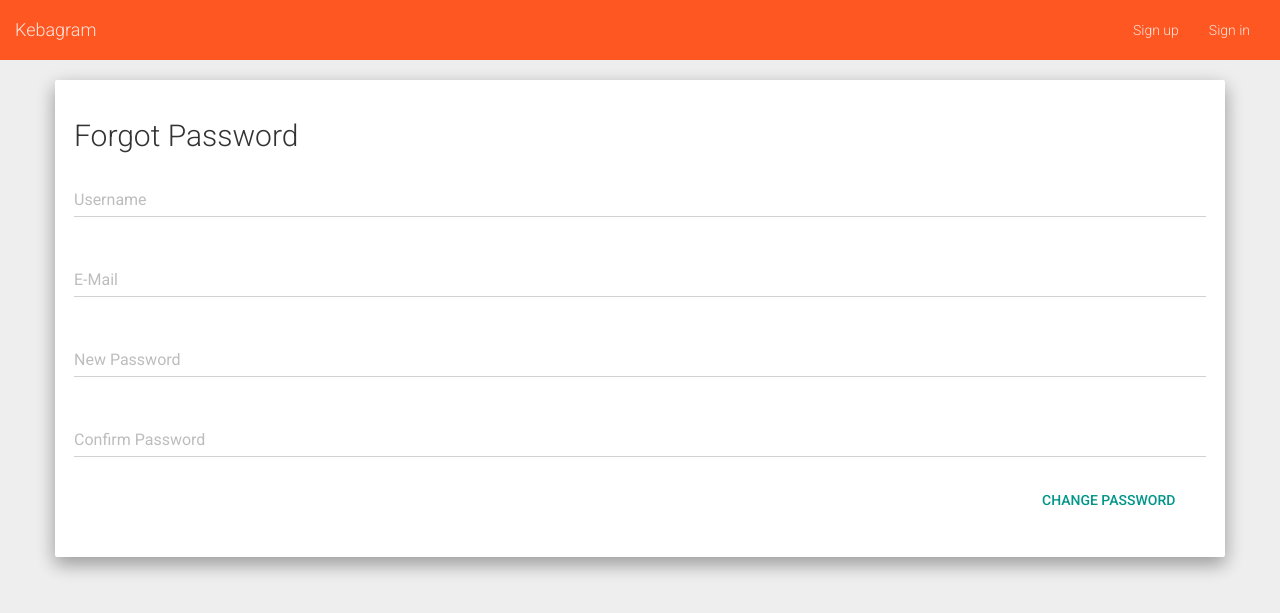
After one commit to awurth/Kebagram, a PHP site: template resources/views/auth/password/forgot.twig in a window 1280 px wide. The commit adds this page. Shown: the top 613 px of the page. Run offline with PHP 8.4, Linux system fonts and the light colour scheme; the template is opened without the code that fills it, so the values that code supplies are empty; some libraries are stand-ins or nearby versions.

Commit message:
Added forgotten password

```diff
--- a/app/routes.php
+++ b/app/routes.php
@@ -18,6 +18,8 @@ $app->group('', function () {
 
     $this->get('/signin', 'AuthController:getSignIn')->setName('auth.signin');
     $this->post('/signin', 'AuthController:postSignIn');
+    $this->get('/forgotpassword','AuthController:forgotPassword')->setName('auth.forgotpassword');
+    $this->post('/forgotpassword', 'AuthController:changeForgotPassword');
 })->add(new GuestMiddleware($container));
 
 $app->group('', function () {
--- /dev/null
+++ b/resources/views/auth/password/forgot.twig
@@ -0,0 +1,45 @@
+{% extends 'layout.twig' %}
+
+{% block body %}
+
+    <div class="row">
+        <div class="well" >
+            <h2>Forgot Password</h2>
+            <div>
+                <form action="{{ path_for('auth.forgotpassword') }}" method="post" autocomplete="off">
+                    <div>
+                        <input  required type="text" placeholder="Username" class="form-control" name="username">
+                        <input  required type="email" placeholder="E-Mail" class="form-control" name="email">
+                        <input  required type="password" placeholder="New Password" class="form-control" name="password">
+                        <input  required type="password" placeholder="Confirm Password" class="form-control" name="password2">
+                    </div>
+                    <p class="text-right">
+                        <button type="submit" class="btn btn-primary">Change Password</button>
+                    </p>
+                    {{  csrf.field | raw }}
+
+                </form>
+            </div>
+
+    </div>
+    </div>
+
+
+
+
+    <!-- dialog samples are at the end of the body to avoid z-index conflicts -->
+
+    <!--  -->
+
+    </p>
+
+
+
+
+
+    </div>
+
+    </div>
+
+
+{% endblock %}
--- a/resources/views/homeNotSigned.twig
+++ b/resources/views/homeNotSigned.twig
@@ -181,6 +181,7 @@
                         </div>
                     </div>
                     <div class="modal-footer">
+                        <a href="{{ path_for('auth.forgotpassword') }}" class="pull-left"> Forgot your password?</a>
                         <button type="button" class="btn btn-secondary" data-dismiss="modal"><i class="fa fa-sign-out"></i> Close</button>
                         <button type="submt" class="btn btn-success"><i class="fa fa-check"></i> Sign-up</button>
                     </div>
```
Also changed, not shown: app/Controllers/Auth/AuthController.php (+42 -0 lines).
